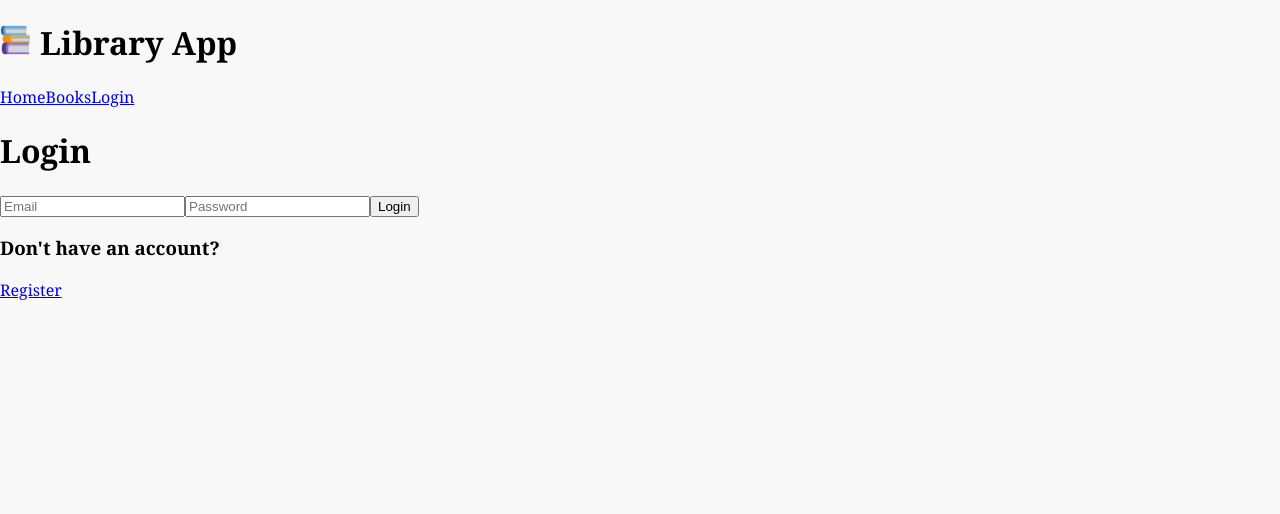
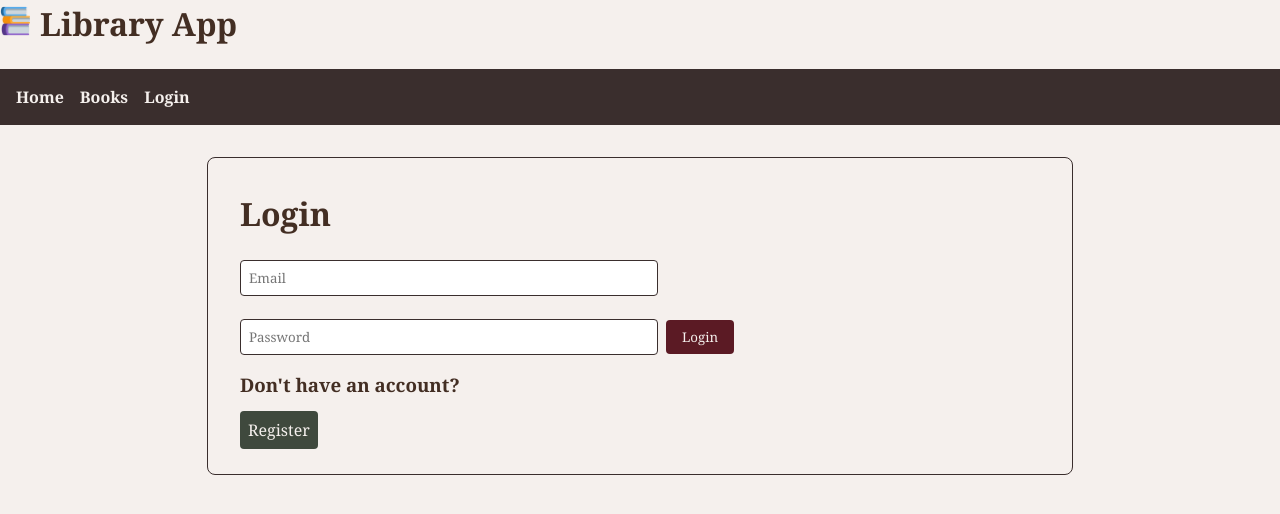
Before and after one commit to lyndseymsmith/Unit3.BookBuddy, a React (Vite) app: page /login in a window 1280 px wide. Shown: the top 514 px of the page. Built offline with nearby package versions, Linux system fonts and the light colour scheme.

Commit message:
Added styling, added home page with basic lorem ipsum for more content

```diff
--- a/src/API/index.js
+++ b/src/API/index.js
@@ -9,55 +9,14 @@ import { useEffect, useState } from "react";
 //Books
 //Get all books: GET /books
 
-export function GetBooks () {
-
+export function GetBooks() {
   return fetch("https://fsa-book-buddy-b6e748d1380d.herokuapp.com/api/books", {
     method: "GET",
-    headers: {"Content-Type": "application/json"}
-  })
-};
+    headers: { "Content-Type": "application/json" },
+  });
+}
 
 //Get a book's details: GET /books/{id}
-
-// export function getBookDetails(id) {
-//   const [bookDetails, setBookDetails] = useState(null);
-//   const [loading, setLoading] = useState(true);
-//   const [error, setError] = useState(null);
-
-//   useEffect(() => {
-//     async function fetchBookDetails() {
-//       try {
-//         const response = await fetch(
-//           `https://fsa-book-buddy-b6e748d1380d.herokuapp.com/api/books/${id}`
-//         );
-//         if (!response.ok) {
-//           throw new Error("Network response was not ok");
-//         }
-//         const data = await response.json();
-//         setBookDetails(data.book);
-//       } catch (error) {
-//         setError(error);
-//       } finally {
-//         setLoading(false);
-//       }
-//     }
-//     fetchBookDetails();
-//   }, [id]);
-
-//   return (
-//     <div className="book-details">
-//       {loading && <p>Loading...</p>}
-//       {error && <p>Error: {error.message}</p>}
-//       {!loading && !error && bookDetails && (
-//         <div>
-//           <h2>{bookDetails.title}</h2>
-//           <p>{bookDetails.author}</p>
-//           <p>{bookDetails.description}</p>
-//         </div>
-//       )}
-//     </div>
-//   );
-// }
 
 //Reservations
 //Get all reservations: GET /reservations
--- a/src/App.jsx
+++ b/src/App.jsx
@@ -7,6 +7,7 @@ import UserLogin from "./components/Login.jsx";
 import Register from "./components/Register.jsx";
 import Account from "./components/Account.jsx";
 import SingleBook from "./components/SingleBook.jsx";
+import Home from "./components/Home.jsx";
 
 function App() {
   const [token, setToken] = useState(() => localStorage.getItem("token") || "");
@@ -26,7 +27,7 @@ function App() {
       <Navigation token={token} setToken={setToken} />
 
       <Routes>
-        <Route path="/" element={<h2>Welcome to the Library App</h2>} />
+        <Route path="/" element={<Home />} />
         <Route
           path="/login"
           element={!token && <UserLogin onLogin={handleLogin} />}
--- a/src/components/Books.jsx
+++ b/src/components/Books.jsx
@@ -1,5 +1,3 @@
-/* TODO - add your code to create a functional React component that displays all of the available books in the library's catalog. Fetch the book data from the provided API. Users should be able to click on an individual book to navigate to the SingleBook component and view its details. */
-
 import { GetBooks } from "../API/index.js";
 import { useState, useEffect } from "react";
 import { useNavigate } from "react-router-dom";
@@ -51,14 +49,17 @@ function AllBooks() {
   };
 
   return (
-    <div className="book-list">
+    <div>
+      <div className="search-bar">
       <input
         type="text"
         placeholder="Search by title or author..."
         value={searchTerm}
         onChange={(e) => setSearchTerm(e.target.value)}
       />
+      </div>
 
+    <div className="book-list">
       {searchBooks.length === 0 ? (
         <p>No books match “{searchTerm}”</p>
       ) : (
@@ -78,6 +79,7 @@ function AllBooks() {
           </div>
         ))
       )}
+      </div>
     </div>
   );
 }
--- /dev/null
+++ b/src/components/Home.jsx
@@ -0,0 +1,17 @@
+
+function Home () {
+
+    return (
+        <>
+            <h1>Welcome to the Library App, BookBuddy!</h1>
+            <p>Explore our collection of books and find your next read!</p>
+            <p>Login to access your account and manage your book reservations.</p>
+            <p>Lorem ipsum dolor sit amet consectetur adipiscing elit. Quisque faucibus ex sapien vitae pellentesque sem placerat. In id cursus mi pretium tellus duis convallis. Tempus leo eu aenean sed diam urna tempor. Pulvinar vivamus fringilla lacus nec metus bibendum egestas. Iaculis massa nisl malesuada lacinia integer nunc posuere. Ut hendrerit semper vel class aptent taciti sociosqu. Ad litora torquent per conubia nostra inceptos himenaeos.
+
+Lorem ipsum dolor sit amet consectetur adipiscing elit. Quisque faucibus ex sapien vitae pellentesque sem placerat. In id cursus mi pretium tellus duis convallis. Tempus leo eu aenean sed diam urna tempor. Pulvinar vivamus fringilla lacus nec metus bibendum egestas. Iaculis massa nisl malesuada lacinia integer nunc posuere. Ut hendrerit semper vel class aptent taciti sociosqu. Ad litora torquent per conubia nostra inceptos himenaeos.</p>
+            <h4>Don't have an account? Sign up now!</h4>
+        </>
+    )
+}
+
+export default Home;
--- a/src/components/Login.jsx
+++ b/src/components/Login.jsx
@@ -31,7 +31,6 @@ function UserLogin({ onLogin }) {
       onLogin(token);
       localStorage.setItem("token", token);
       alert("Login successful! Welcome back!");
-
     } catch (error) {
       setError(error.message);
     }
@@ -40,17 +39,16 @@ function UserLogin({ onLogin }) {
   return (
     <div className="login-form">
       <h1>Login</h1>
-      {error && (
-        <p style={{ color: "red", fontWeight: "bold" }}>
-            {error}
-        </p>
-      )}
+      {error && <p style={{ color: "red", fontWeight: "bold" }}>{error}</p>}
       <form onSubmit={handleSubmit}>
         <input
           type="text"
           placeholder="Email"
           value={email}
-          onChange={(e) => {setEmail(e.target.value); setError(null)}}
+          onChange={(e) => {
+            setEmail(e.target.value);
+            setError(null);
+          }}
           required
         />
         <input
@@ -67,7 +65,7 @@ function UserLogin({ onLogin }) {
 
       <div>
         <h3>Don't have an account?</h3>
-        <Link className="login-button" to="/register">
+        <Link className="register-button" to="/register">
           Register
         </Link>
       </div>
--- a/src/components/Navigations.jsx
+++ b/src/components/Navigations.jsx
@@ -1,24 +1,28 @@
-import { Link, useNavigate } from 'react-router-dom'
+import { Link, useNavigate } from "react-router-dom";
 
 function Navigation({ token, setToken }) {
-    const navigate = useNavigate()
+  const navigate = useNavigate();
 
   const handleLogout = () => {
-        localStorage.removeItem('token')
+    localStorage.removeItem("token");
     setToken(null);
-        navigate("/")
-    }
+    navigate("/");
+  };
 
   return (
     <nav className="navigation">
-
       <Link to="/">Home</Link>
       <Link to="/books">Books</Link>
-            {!token ? (<Link to="/login">Login</Link>)
-            : (<Link to="/account">Account</Link>) }
-            {token && <button onClick={handleLogout}>Logout</button>}
+      {!token ? (
+        <Link to="/login">Login</Link>
+      ) : (
+        <Link to="/account">Account</Link>
+      )}
+      <div>
+      {token && <button className="logout-button" onClick={handleLogout}>Logout</button>}
+      </div>
     </nav>
-    )
-    };
+  );
+}
 
 export default Navigation;
--- a/src/components/Register.jsx
+++ b/src/components/Register.jsx
@@ -47,9 +47,9 @@ function Register() {
     }
   }
 
-    const handleBack = () => {
-        navigate("/login")
-    }
+  const handleBack = () => {
+    navigate("/login");
+  };
 
   return (
     <div className="register-form">
--- a/src/components/SingleBook.jsx
+++ b/src/components/SingleBook.jsx
@@ -77,7 +77,8 @@ function SingleBook({ token }) {
             Status:{" "}
             {bookDetails.available === true ? "Available" : "Not Available"}
           </p>
-          <button onClick={() => navigate("/books")}>Back</button>
+
+          <button className="back-button" onClick={() => navigate("/books")}>Back</button>
           {token && (
             <button onClick={() => handleReserve(bookDetails.id)}>
               Reserve
--- a/src/index.css
+++ b/src/index.css
@@ -1,8 +1,15 @@
-body {
-  font-family: Georgia, serif;
-  background-color: #f8f8f8;
-  margin: 0;
-  padding: 0;
+:root {
+  /* Dark Academia Palette */
+  --color-burgundy: #5B1A24;
+  --color-charcoal: #3A2E2D;
+  --color-khaki: #A78652;
+  --color-rose: #B06F66;
+  --color-olive: #3F493D;
+  --color-chocolate: #432E23;
+
+  /* Neutrals */
+  --color-cream: #F5F0ED;
+  --color-text: #2E2E2E;
 }
 
 #logo-image {
@@ -10,4 +17,163 @@ body {
   margin-right: 10px;
 }
 
-/* Add your own custom styles here */
+body {
+  margin: 0;
+  padding: 0;
+  background-color: var(--color-cream);
+  color: var(--color-text);
+  font-family: Georgia, 'Times New Roman', serif;
+  line-height: 1.5;
+}
+a {
+  color: var(--color-burgundy);
+  text-decoration: none;
+}
+a:hover {
+  text-decoration: underline;
+}
+
+.navigation {
+  display: flex;
+  gap: 1rem;
+  padding: 1rem;
+  background-color: var(--color-charcoal);
+}
+.navigation a,
+.navigation button {
+  color: var(--color-cream);
+  background: none;
+  border: none;
+  font-weight: bold;
+  cursor: pointer;
+}
+.navigation button:hover,
+.navigation a:hover {
+  color: var(--color-rose);
+}
+.logout-button {
+  color: var(--color-cream);
+}
+nav button.logout-button:hover {
+  color: var(--color-cream);
+}
+
+button {
+  background-color: var(--color-burgundy);
+  color: var(--color-cream);
+  border: none;
+  border-radius: 4px;
+  padding: 0.5rem 1rem;
+  cursor: pointer;
+  font-family: inherit;
+}
+button:hover {
+  background-color: var(--color-rose);
+}
+
+.login-button {
+  background-color: var(--color-burgundy);
+  color: var(--color-cream);
+  margin: 0.5rem;
+}
+
+.register-button {
+  background-color: var(--color-olive);
+  color: var(--color-cream);
+  padding: 0.5rem;
+  border-radius: 4px;
+  margin: 0 0.5rem 0 0;
+}
+
+
+
+input,
+textarea,
+select {
+  border: 1px solid var(--color-charcoal);
+  border-radius: 4px;
+  padding: 0.5rem;
+  margin-bottom: 1rem;
+  font-family: inherit;
+  width: 100%;
+  max-width: 400px;
+}
+
+.login-form,
+.register-form,
+.account-page,
+.book-details {
+  max-width: 800px;
+  margin: 2rem auto;
+  padding: 2rem;
+  background-color: var(--color-cream);
+  border: 1px solid var(--color-charcoal);
+  border-radius: 8px;
+}
+
+h1, h2, h3 {
+  font-family: Georgia, serif;
+  color: var(--color-chocolate);
+  margin-top: 0;
+}
+
+.search-bar {
+  display: grid;
+  grid-template-columns: repeat(auto-fit, minmax(220px, 1fr));
+  gap: 1.5rem;
+  padding: 1rem;
+}
+
+.book-list {
+  display: grid;
+  grid-template-columns: repeat(auto-fit, minmax(220px, 1fr));
+  align-items: stretch;
+  gap: 1.5rem;
+  padding: 1rem;
+}
+
+.book-card {
+  background: var(--color-cream);
+  border: 1px solid var(--color-charcoal);
+  border-radius: 8px;
+  padding: 1rem;
+  box-shadow: 0 2px 5px rgba(0,0,0,0.1);
+  transition: transform 0.2s ease-in-out;
+  display: flex;
+  flex-direction: column;
+  justify-content: space-between;
+}
+.book-card:hover {
+  transform: translateY(-4px);
+}
+.book-card img {
+  display: block;
+  margin: 0 auto 1rem;
+  max-height: 150px;
+}
+.book-card h2 {
+  font-size: 1.2rem;
+  color: var(--color-chocolate);
+  margin: 0.5rem 0;
+}
+.book-card p {
+  margin: 0.25rem 0;
+}
+
+ul {
+  list-style: none;
+  padding: 0;
+}
+ul li {
+  margin-bottom: 0.75rem;
+}
+
+.highlight {
+  background-color: var(--color-khaki);
+  padding: 0.25rem;
+  border-radius: 2px;
+}
+
+.back-button {
+  margin: 0 1rem 0 0;
+}
```
Lines whose indentation alone changed are shown as unchanged.
